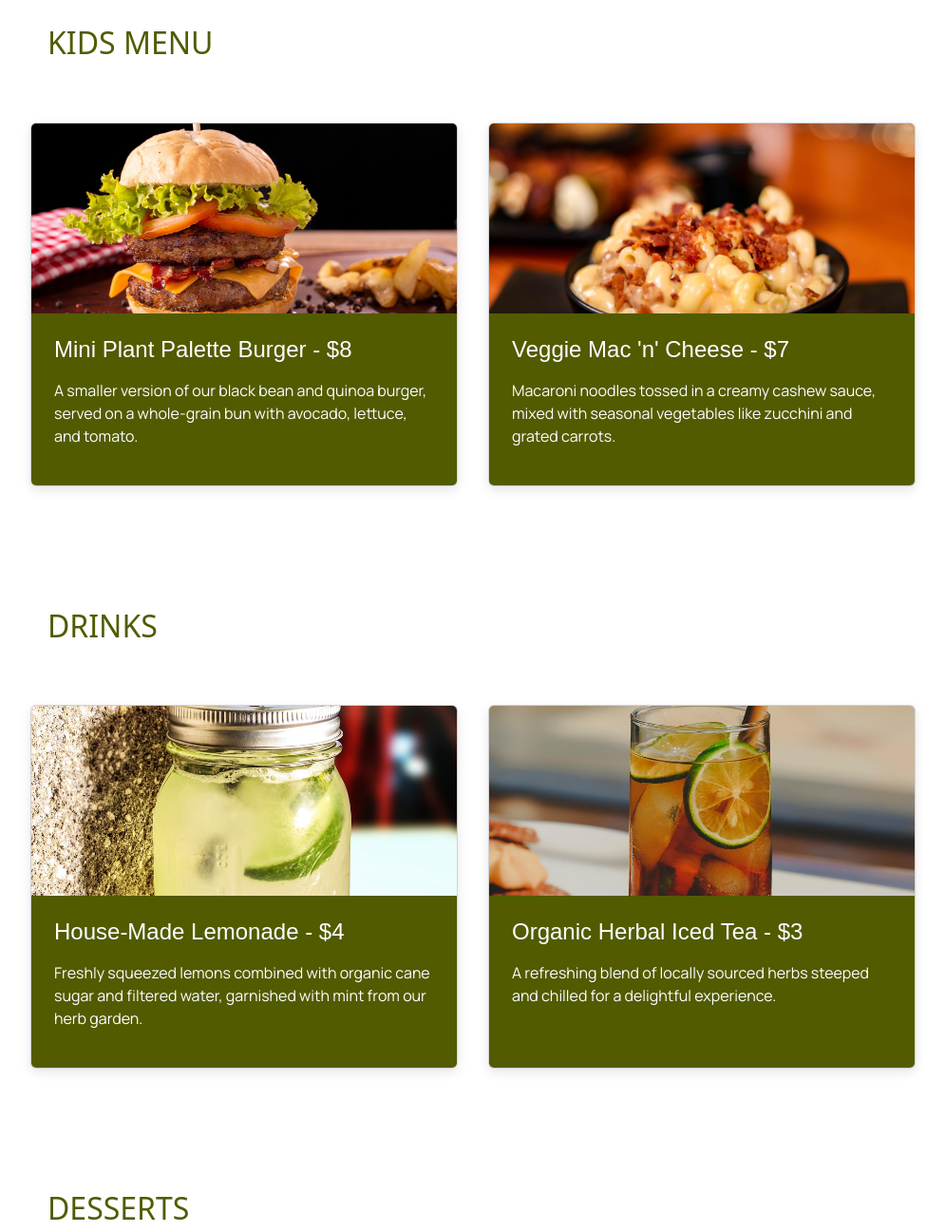
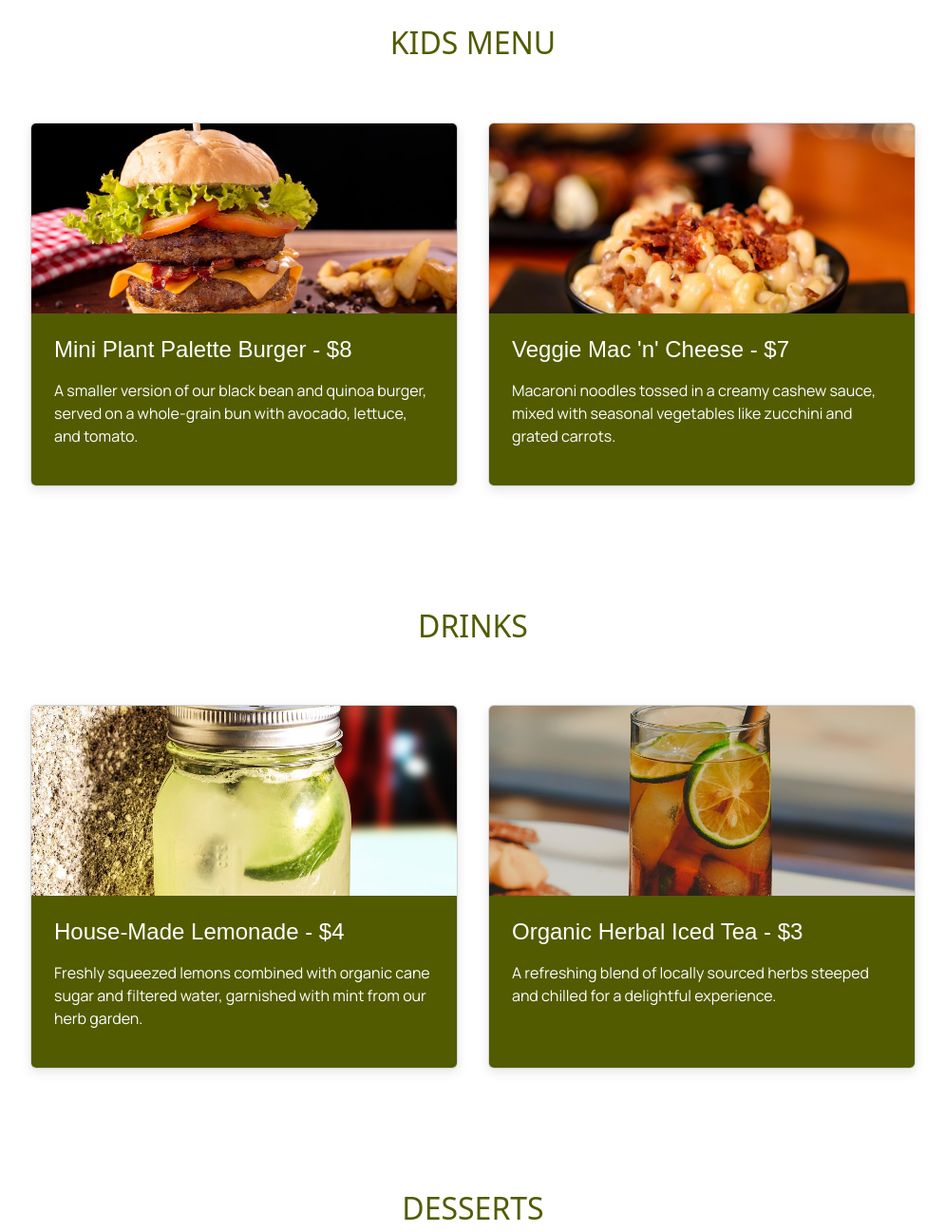
Before and after one commit to alif0003/mtm6201_final, a plain HTML site: page menu.html in a window 1280 px wide. Shown: the part 2298-3595 px from the top of the page at 95% size, without its empty margins (142-1137 px from the left). Drawn offline with nearby package versions, Linux system fonts and the light colour scheme.

Commit message:
add changes on menu.html and ccs

```diff
--- a/css/style.css
+++ b/css/style.css
@@ -595,10 +595,14 @@ div .btn .menu-btn {
   z-index: 1;
 }
 
-/* Efecto hover */
 .menu-btn:hover {
   background-color: #EAD600;
   transform: translateY(-5px);
+}
+
+.menu-title {
+  text-align: center;
+  margin-left: 0;
 }
 
 @media screen and (max-width: 900px) {
--- a/menu.html
+++ b/menu.html
@@ -114,7 +114,7 @@
     </section>
 
     <section class="cards-section">
-      <h2 class="section-title">STARTERS & SALADS</h2>
+      <h2 class="section-title menu-title">STARTERS & SALADS</h2>
       <div class="container-cards">
 
         <!-- Card 1 -->
@@ -138,7 +138,7 @@
     </section>
 
     <section class="cards-section">
-      <h2 class="section-title">MAIN MENU</h2>
+      <h2 class="section-title menu-title">MAIN MENU</h2>
       <div class="container-cards">
 
         <!-- Card 3 -->
@@ -162,7 +162,7 @@
     </section>
 
     <section class="cards-section">
-      <h2 class="section-title">KIDS MENU</h2>
+      <h2 class="section-title menu-title">KIDS MENU</h2>
       <div class="container-cards">
 
           <!-- Card 5 -->
@@ -186,7 +186,7 @@
     </section>
 
     <section class="cards-section">
-      <h2 class="section-title">DRINKS</h2>
+      <h2 class="section-title menu-title">DRINKS</h2>
       <div class="container-cards">
 
           <!-- Card 7 -->
@@ -210,7 +210,7 @@
     </section>
 
     <section class="cards-section">
-      <h2 class="section-title">DESSERTS</h2>
+      <h2 class="section-title menu-title">DESSERTS</h2>
       <div class="container-cards">
 
           <!-- Card 9 -->
```
